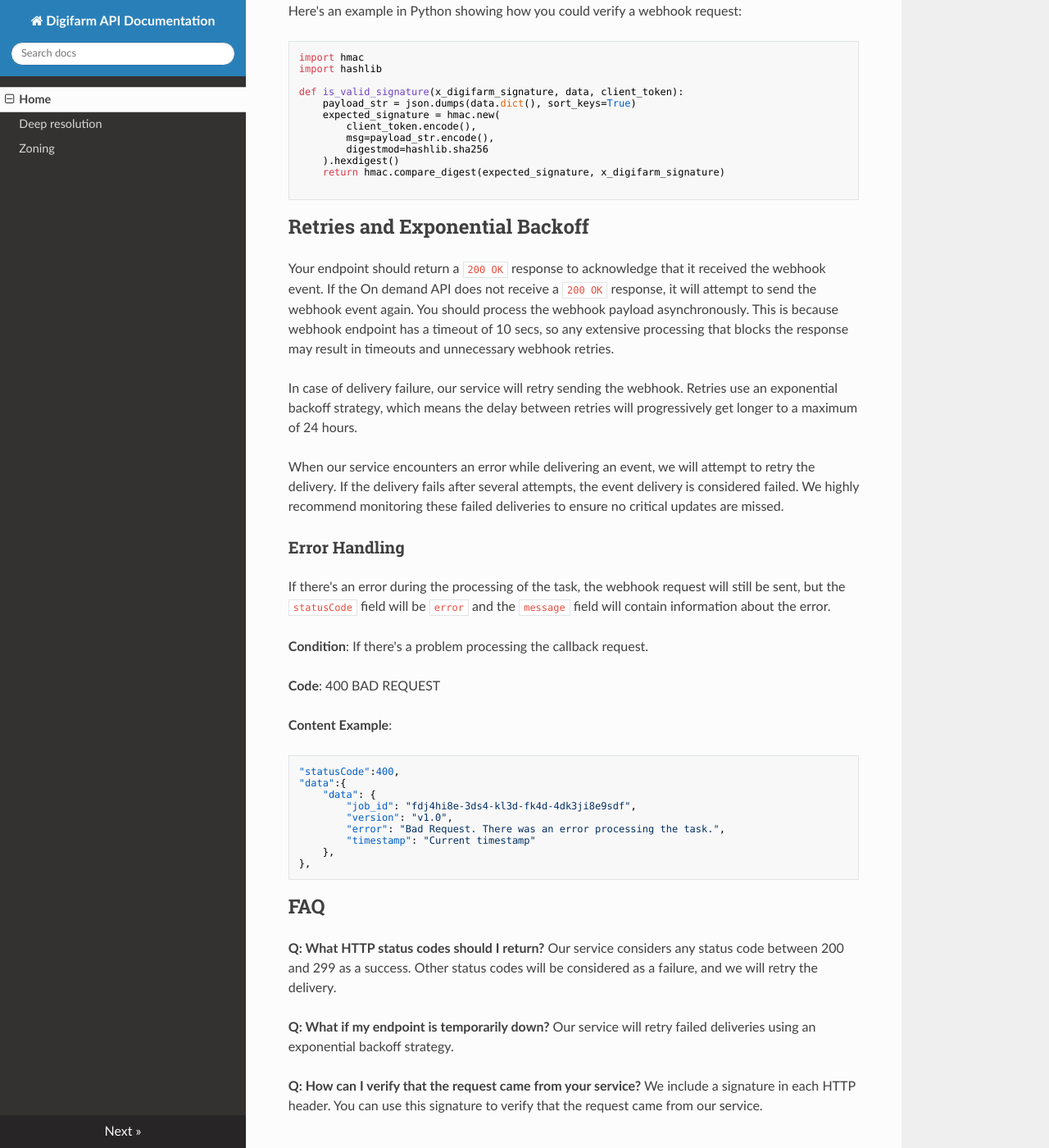
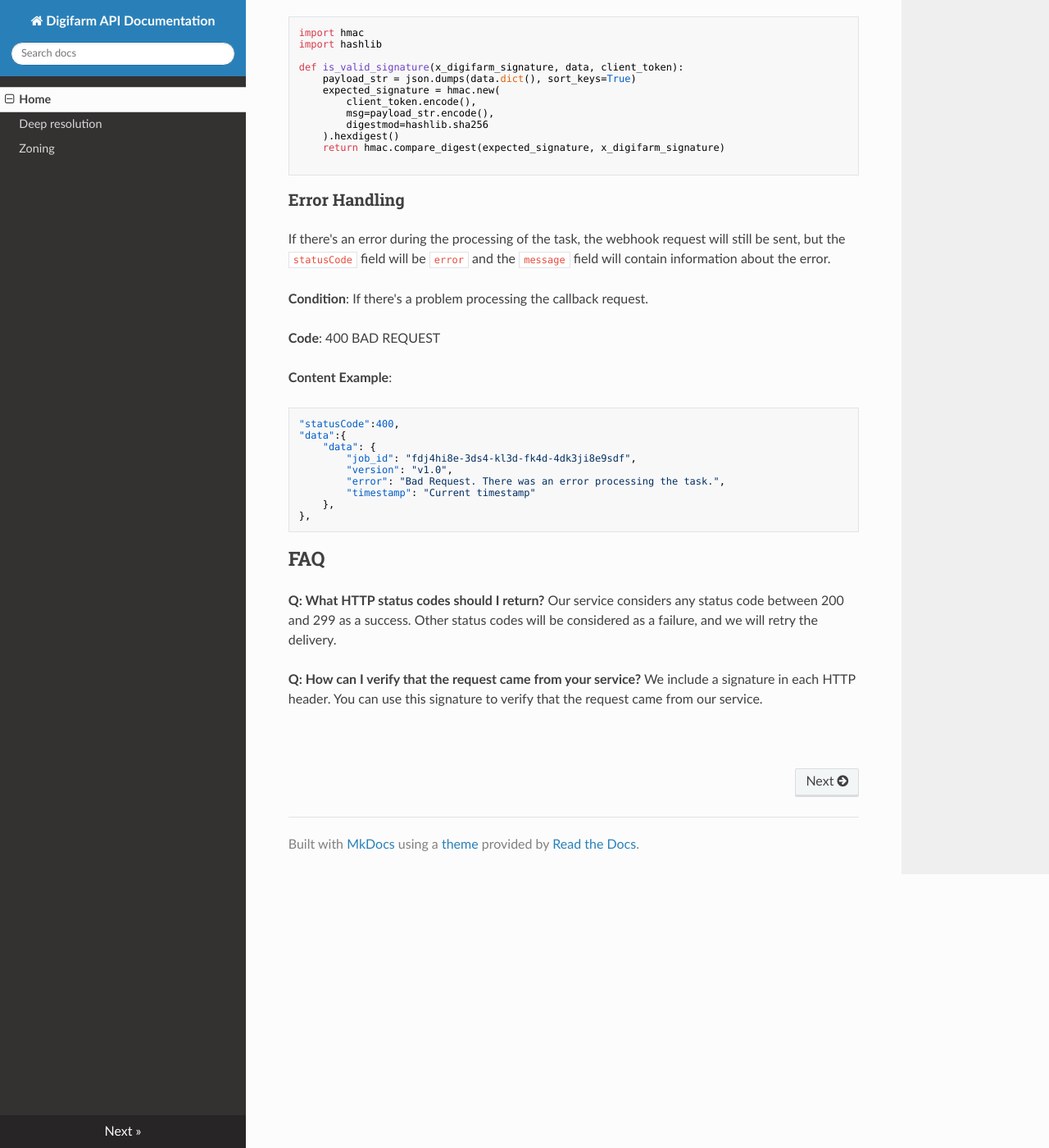
Before and after one commit to fsagini/zoning-api, an MkDocs documentation site: the page built from docs/README.md, in a window 1280 px wide and 1400 px high, scrolled down 6608 px. Shown: the whole window at 82% size. Built offline with MkDocs 1.6.1, drawn with Linux system fonts in a browser that asks for light colours; nearby versions of some CDN libraries; some of the changed text lies outside the part shown.

Commit message:
minor corrections

````diff
--- a/docs/README.md
+++ b/docs/README.md
@@ -39,8 +39,6 @@ Content-Type: application/json
 
 *   `cloud_cover`: \[integer, required\] The maximum allowed cloud cover percentage.
 
-*   `data_cover`: \[integer, optional\] The years to include in the analysis.
-
 *   `start_date`: \[string, optional\] The start date in ISO 8601 format
 
 *   `end_date`: \[string, optional\] The end date in ISO 8601 format
@@ -64,7 +62,6 @@ curl -X POST https://api.digifarm.io/deep-resolution/available_dates \
     "y_max": 60.75331374707744
  },
  "cloud_cover": 70,
- "data_cover": 10,
  "start_date": "2023-10-01T00:00:00",
  "end_date": "2024-01-01T00:00:00",
  "client_token": "9ea17d0b-f837-4bab-9040-48277aa3d8f4",
@@ -118,8 +115,6 @@ Content-Type: application/json
 
 *   `cloud_cover`: \[integer, required\] The maximum allowed cloud cover percentage.
 
-*   `data_cover`: \[integer, optional\] The years to include in the analysis.
-
 *   `start_date`: \[string, optional\] The start date in ISO 8601 format
 
 *   `end_date`: \[string, optional\] The end date in ISO 8601 format
@@ -146,7 +144,6 @@ curl -X POST "https://api.digifarm.io/development/deep-resolution" \
     "y_max": 60.75331374707744
  },
  "cloud_cover": 70,
- "data_cover": 10,
  "start_date": "2023-10-01T00:00:00",
  "end_date": "2024-01-01T00:00:00",
  "client_token": "9ea17d0b-f837-4bab-9040-48277aa3d8f4",
@@ -352,14 +349,6 @@ def is_valid_signature(x_digifarm_signature, data, client_token):
 
 ```
 
-## Retries and Exponential Backoff
-
-Your endpoint should return a `200 OK` response to acknowledge that it received the webhook event. If the On demand API does not receive a `200 OK` response, it will attempt to send the webhook event again. You should process the webhook payload asynchronously. This is because webhook endpoint has a timeout of 10 secs, so any extensive processing that blocks the response may result in timeouts and unnecessary webhook retries.
-
-In case of delivery failure, our service will retry sending the webhook. Retries use an exponential backoff strategy, which means the delay between retries will progressively get longer to a maximum of 24 hours.
-
-When our service encounters an error while delivering an event, we will attempt to retry the delivery. If the delivery fails after several attempts, the event delivery is considered failed. We highly recommend monitoring these failed deliveries to ensure no critical updates are missed.
-
 ### Error Handling
 
 If there's an error during the processing of the task, the webhook request will still be sent, but the `statusCode` field will be `error` and the `message` field will contain information about the error.
@@ -386,8 +375,6 @@ If there's an error during the processing of the task, the webhook request will
 
 **Q: What HTTP status codes should I return?** Our service considers any status code between 200 and 299 as a success. Other status codes will be considered as a failure, and we will retry the delivery.
 
-**Q: What if my endpoint is temporarily down?** Our service will retry failed deliveries using an exponential backoff strategy.
-
 **Q: How can I verify that the request came from your service?** We include a signature in each HTTP header. You can use this signature to verify that the request came from our service.
 
 <br/>
````
Also changed, not shown: other parts of docs/README.md (+4 -1 lines), docs/deep-resolution.md (+4 -17 lines), docs/zoning.md (+1 -1 lines).
